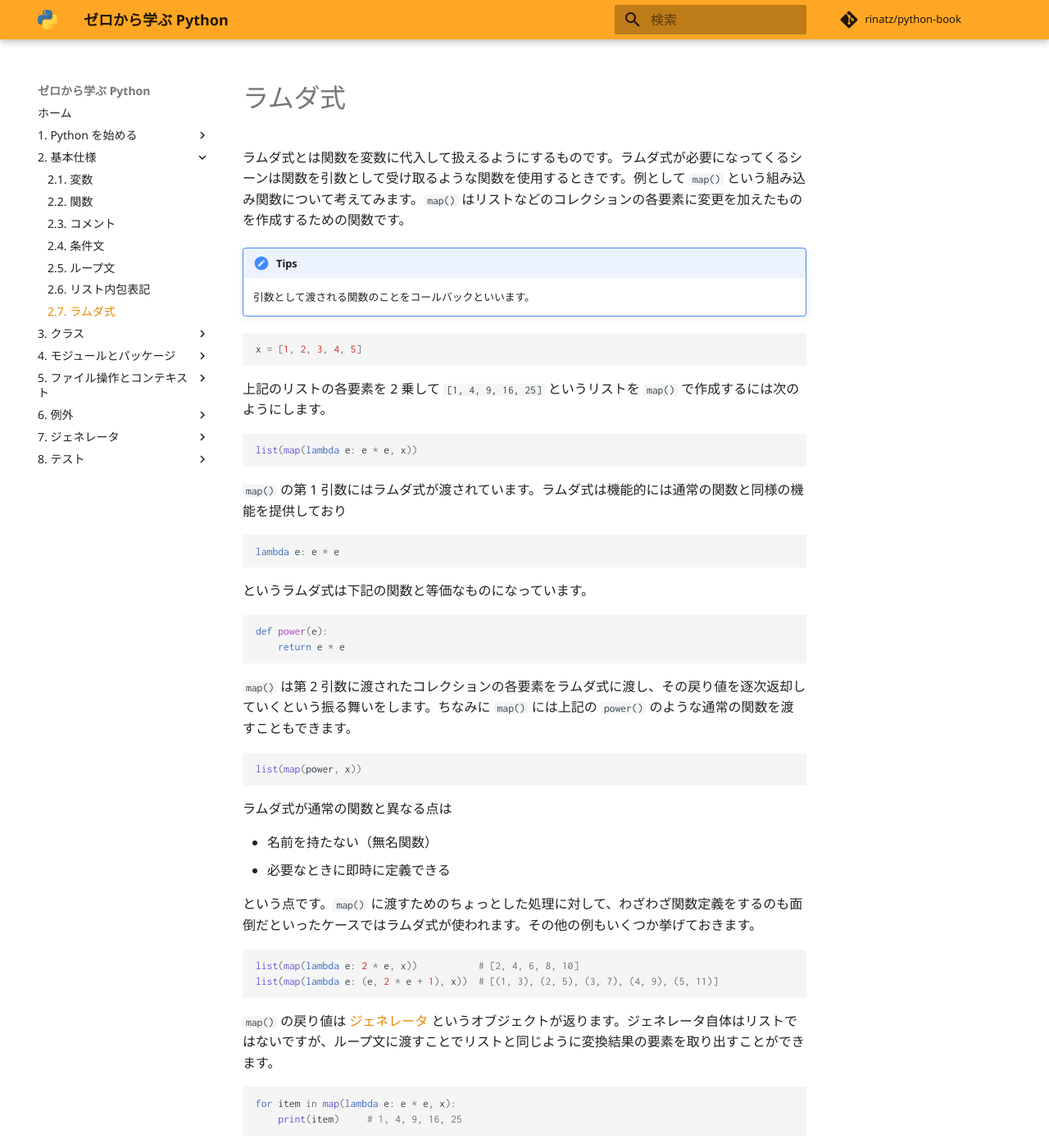
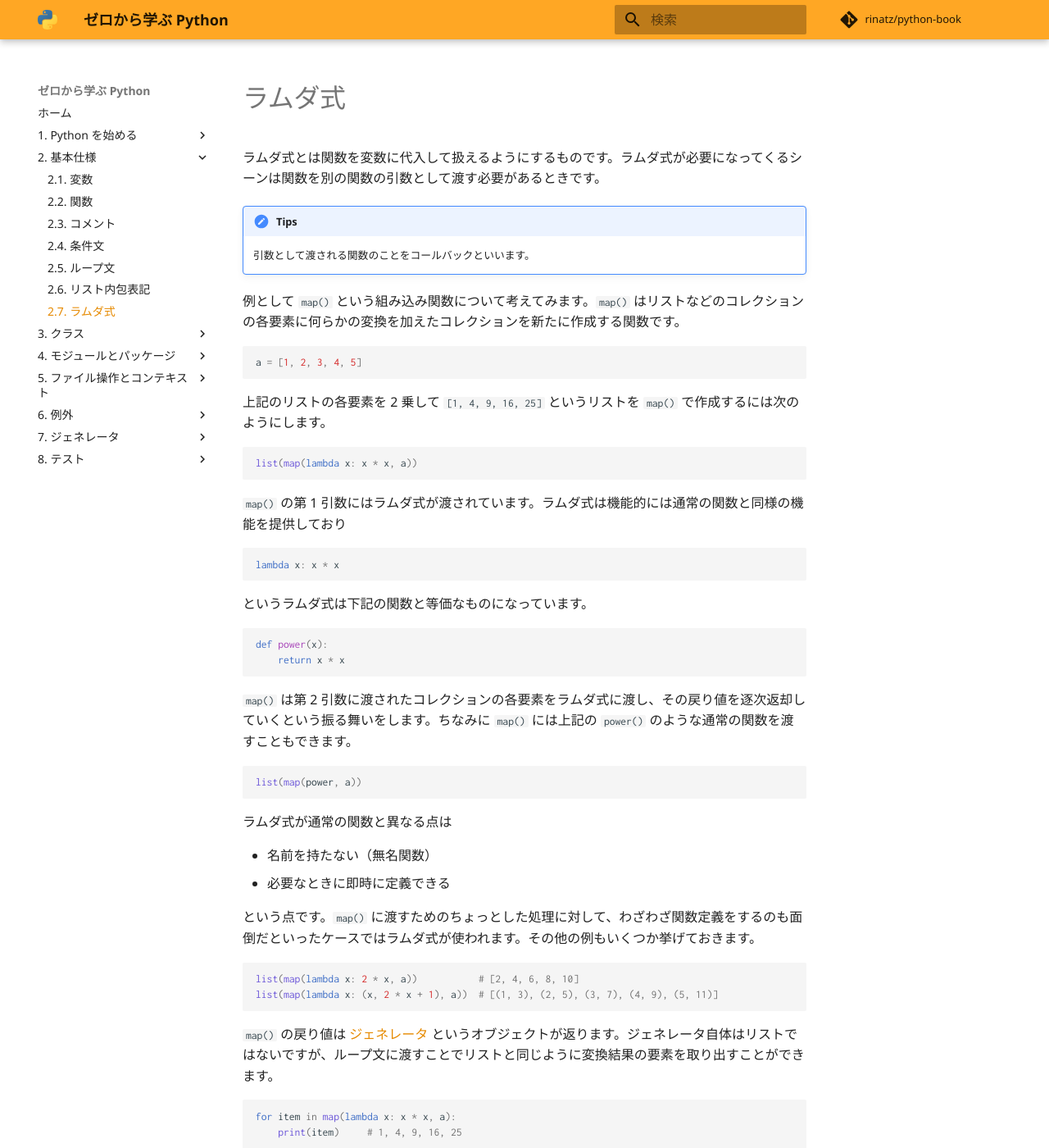
Before and after one commit to rinatz/python-book, an MkDocs documentation site: the page built from docs/ch02-07-lambdas.md, in a window 1280 px wide and 1400 px high. Shown: the whole window at 82% size. Built offline with MkDocs 1.6.1 and Material for MkDocs 9.7.7, drawn with Linux system fonts in a browser that asks for light colours; comment, search, counter and statistics services are not loaded.

Commit message:
Modify descriptions

````diff
--- a/docs/ch02-07-lambdas.md
+++ b/docs/ch02-07-lambdas.md
@@ -1,37 +1,39 @@
 # ラムダ式
 
-ラムダ式とは関数を変数に代入して扱えるようにするものです。ラムダ式が必要になってくるシーンは関数を引数として受け取るような関数を使用するときです。例として `map()` という組み込み関数について考えてみます。`map()` はリストなどのコレクションの各要素に変更を加えたものを作成するための関数です。
+ラムダ式とは関数を変数に代入して扱えるようにするものです。ラムダ式が必要になってくるシーンは関数を別の関数の引数として渡す必要があるときです。
 
 !!! Tips
     引数として渡される関数のことをコールバックといいます。
 
+例として `map()` という組み込み関数について考えてみます。`map()` はリストなどのコレクションの各要素に何らかの変換を加えたコレクションを新たに作成する関数です。
+
 ```python
-x = [1, 2, 3, 4, 5]
+a = [1, 2, 3, 4, 5]
 ```
 
 上記のリストの各要素を 2 乗して `[1, 4, 9, 16, 25]` というリストを `map()` で作成するには次のようにします。
 
 ```python
-list(map(lambda e: e * e, x))
+list(map(lambda x: x * x, a))
 ```
 
 `map()` の第 1 引数にはラムダ式が渡されています。ラムダ式は機能的には通常の関数と同様の機能を提供しており
 
 ```python
-lambda e: e * e
+lambda x: x * x
 ```
 
 というラムダ式は下記の関数と等価なものになっています。
 
 ```python
-def power(e):
-    return e * e
+def power(x):
+    return x * x
 ```
 
 `map()` は第 2 引数に渡されたコレクションの各要素をラムダ式に渡し、その戻り値を逐次返却していくという振る舞いをします。ちなみに `map()` には上記の `power()` のような通常の関数を渡すこともできます。
 
 ```python
-list(map(power, x))
+list(map(power, a))
 ```
 
 ラムダ式が通常の関数と異なる点は
@@ -42,14 +44,14 @@ list(map(power, x))
 という点です。`map()` に渡すためのちょっとした処理に対して、わざわざ関数定義をするのも面倒だといったケースではラムダ式が使われます。その他の例もいくつか挙げておきます。
 
 ```python
-list(map(lambda e: 2 * e, x))           # [2, 4, 6, 8, 10]
-list(map(lambda e: (e, 2 * e + 1), x))  # [(1, 3), (2, 5), (3, 7), (4, 9), (5, 11)]
+list(map(lambda x: 2 * x, a))           # [2, 4, 6, 8, 10]
+list(map(lambda x: (x, 2 * x + 1), a))  # [(1, 3), (2, 5), (3, 7), (4, 9), (5, 11)]
 ```
 
 `map()` の戻り値は [ジェネレータ](./ch07-01-generators.md) というオブジェクトが返ります。ジェネレータ自体はリストではないですが、ループ文に渡すことでリストと同じように変換結果の要素を取り出すことができます。
 
 ```python
-for item in map(lambda e: e * e, x):
+for item in map(lambda x: x * x, a):
     print(item)     # 1, 4, 9, 16, 25
 ```
 
````
Also changed, not shown: docs/ch01-01-installation.md (+1 -1 lines).
